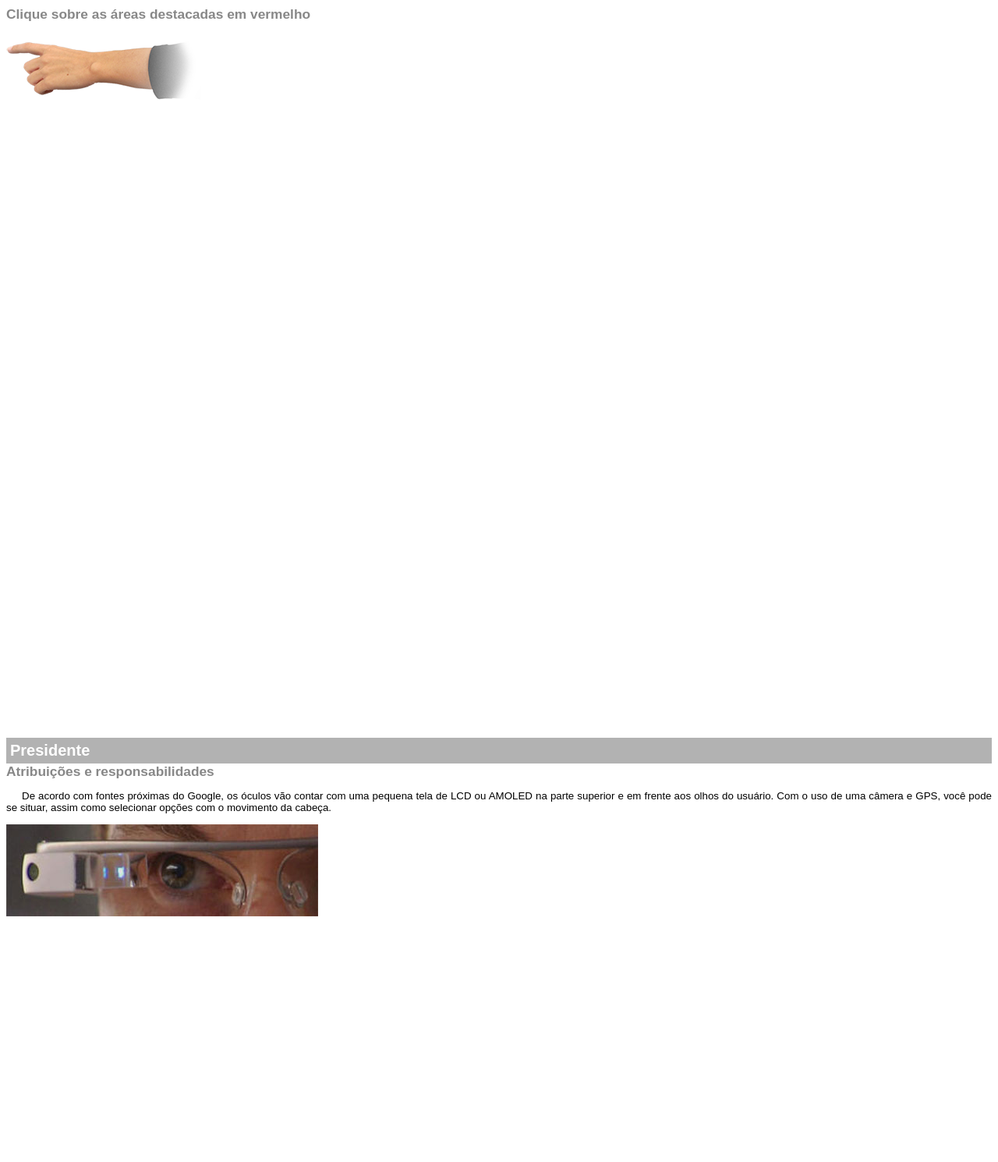
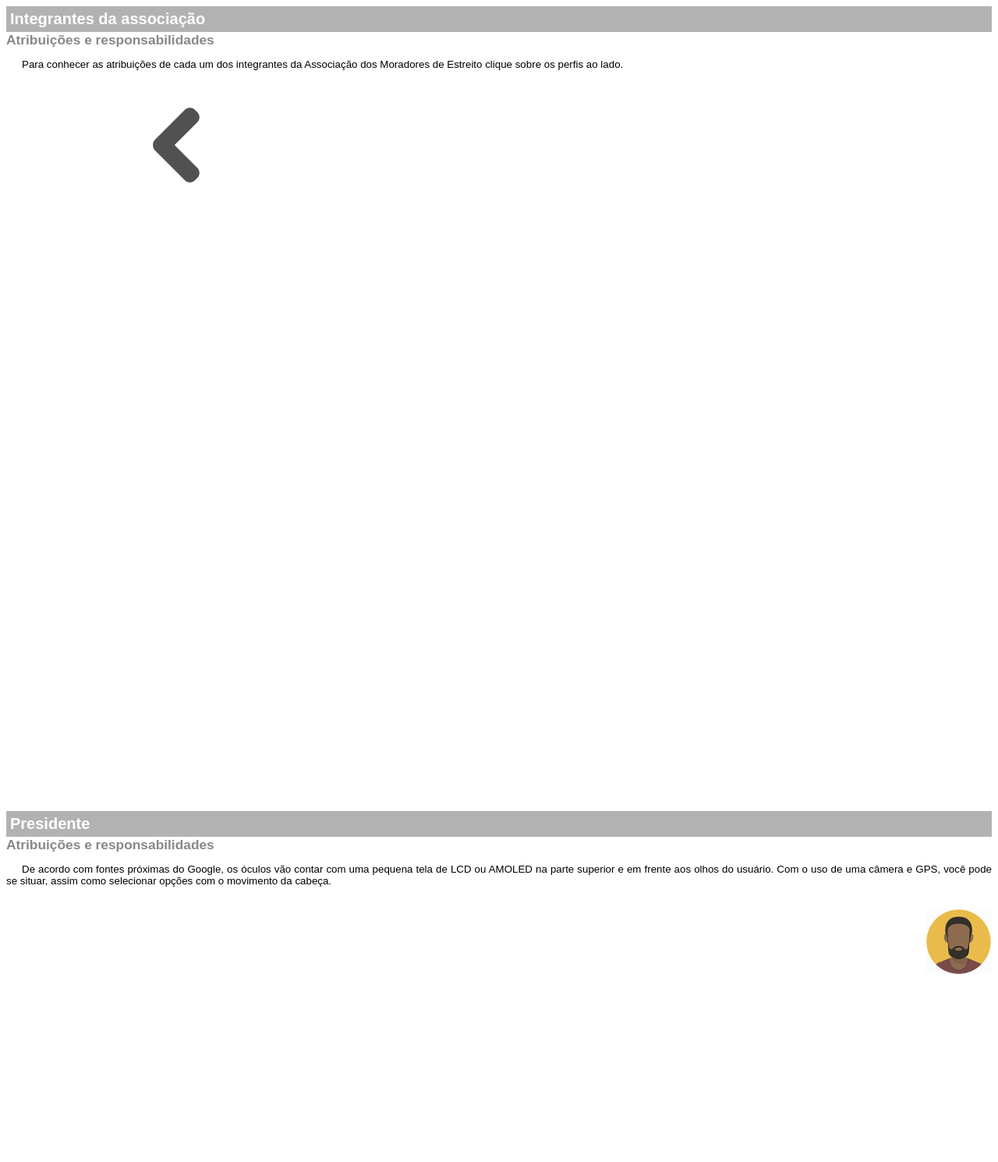
Before and after one commit to erlonpr/associacao-moradores-estreito, a PHP site: page /associacao-membros.html in a window 1280 px wide. Shown: the top 1490 px of the page at 78% size. Run offline with PHP 8.4, Linux system fonts and the light colour scheme.

Commit message:
mapeamento do organograma finalizado
tarefas concluídas:
- mapeamento dos links do organograma finalizado
- redimensionamento da imagem da seta de indicação do organograma

```diff
--- a/_css/fotos.css
+++ b/_css/fotos.css
@@ -24,7 +24,7 @@ ul#album-fotos li {
     -webkit-transition: all .4s ease-in; /* define o tempo de zoom out definido no evento HOVER do li */
 }
 
-/* formataçã ode cada spam que estão presentes nos itens da lista */
+/* formatação de cada spam que estão presentes nos itens da lista */
 ul#album-fotos li span {
     opacity: 0; /* para ocultar as legendas das fotos */
     color: #ffffff;
--- a/associacao-membros.html
+++ b/associacao-membros.html
@@ -42,12 +42,18 @@
     </head>
 <!-- ####################################################################### -->
     <body>
-        <article id="topo">
-            <header> <!-- cabeçalho-->
-                <h2>Clique sobre as áreas destacadas em vermelho</h2>
+      <!-- iframe inicial com explicação como que funciona essa seção ao usuário-->
+      <article id="inicial">
+          <header>
+              <h1>Integrantes da associação</h1>
+              <h2>Atribuições e responsabilidades</h2>
           </header>
+
+          <p>Para conhecer as atribuições de cada um dos integrantes da Associação dos Moradores de Estreito clique sobre os perfis ao lado.</p>
+          <br/>
+          <br/>
           <!-- imagem e legenda imagem -->
-            <img src="_images/mao.png" alt="Mão apontando para a esquerda"/>
+          <img src="_images/associacao-membros-seta-esquerda.png" alt="Seta apontando para a esquerda"/>
       </article>
 
       <article id="presidente">
@@ -56,18 +62,20 @@
               <h2>Atribuições e responsabilidades</h2>
           </header>
           <p>De acordo com fontes próximas do Google, os óculos vão contar com uma pequena tela de LCD ou AMOLED na parte superior e em frente aos olhos do usuário. Com o uso de uma câmera e GPS, você pode se situar, assim como selecionar opções com o movimento da cabeça.</p>
+          <br/>
           <!-- imagem e legenda imagem -->
-            <img src="_images/det-tela.jpg" alt="Tela do Google Glass"/>
+          <img src="_images/associacao-membros-icone-presidente.png" class="coloca-imagem-a-direita" alt="Presidente"/>
       </article>
 
       <article id="vice-presidente">
           <header>
-                <h1>Vice-presidente</h1>
+              <h1>Vice-Presidente</h1>
               <h2>Atribuições e responsabilidades</h2>
           </header>
+          <p>De acordo com fontes próximas do Google, os óculos vão contar com uma pequena tela de LCD ou AMOLED na parte superior e em frente aos olhos do usuário. Com o uso de uma câmera e GPS, você pode se situar, assim como selecionar opções com o movimento da cabeça.</p>
+          <br/>
           <!-- imagem e legenda imagem -->
-            <img src="_images/associacao-membros-icone-presidente.png" class="coloca-imagem-a-direita" alt="Câmera do Google Glass"/>
-            <p>Com o Google Glass será possível tirar fotos com até 5 megapixels e gravar vídeos com 720 linhas de resolução. Os primeiros vídeos e fotos capturados com o aparelho já começaram a circular pela rede, mas até agora ninguém tem muitas informações técnicas. Com o Google Glass será possível tirar fotos com até 5 megapixels e gravar vídeos com 720 linhas de resolução. Os primeiros vídeos e fotos capturados com o aparelho já começaram a circular pela rede, mas até agora ninguém tem muitas informações técnicas.</p>
+          <img src="_images/associacao-membros-icone-presidente.png" class="coloca-imagem-a-direita" alt="Presidente"/>
       </article>
 
       <article id="diretor-social">
@@ -89,5 +97,35 @@
           <img src="_images/det-bateria.jpg" class="coloca-imagem-a-direita" alt="Bateria e Gadgets do Google Glass"/>
           <p>Segundo a própria Google, o Glass virá com uma bateria que tem autonomia suficiente para durar um dia inteiro. Apenas algumas atividades como videoconferências e longas filmagens vão exigir um pouco mais. Além disso ele vem com WiFi, Bluetooth, 3G/4G e muito mais.</p>
       </article>
+
+      <article id="secretario">
+          <header>
+              <h1>Secretário</h1>
+              <h2>Atribuições e responsabilidades</h2>
+          </header>
+          <!-- imagem e legenda imagem -->
+          <img src="_images/det-bateria.jpg" class="coloca-imagem-a-direita" alt="Bateria e Gadgets do Google Glass"/>
+          <p>Segundo a própria Google, o Glass virá com uma bateria que tem autonomia suficiente para durar um dia inteiro. Apenas algumas atividades como videoconferências e longas filmagens vão exigir um pouco mais. Além disso ele vem com WiFi, Bluetooth, 3G/4G e muito mais.</p>
+      </article>
+
+      <article id="conselho-fiscal">
+          <header>
+              <h1>Conselho Fiscal</h1>
+              <h2>Atribuições e responsabilidades</h2>
+          </header>
+          <!-- imagem e legenda imagem -->
+          <img src="_images/det-bateria.jpg" class="coloca-imagem-a-direita" alt="Bateria e Gadgets do Google Glass"/>
+          <p>Segundo a própria Google, o Glass virá com uma bateria que tem autonomia suficiente para durar um dia inteiro. Apenas algumas atividades como videoconferências e longas filmagens vão exigir um pouco mais. Além disso ele vem com WiFi, Bluetooth, 3G/4G e muito mais.</p>
+      </article>
+
+      <article id="conselho-administrativo">
+          <header>
+              <h1>Conselho Administrativo</h1>
+              <h2>Atribuições e responsabilidades</h2>
+          </header>
+          <!-- imagem e legenda imagem -->
+          <img src="_images/det-bateria.jpg" class="coloca-imagem-a-direita" alt="Bateria e Gadgets do Google Glass"/>
+          <p>Segundo a própria Google, o Glass virá com uma bateria que tem autonomia suficiente para durar um dia inteiro. Apenas algumas atividades como videoconferências e longas filmagens vão exigir um pouco mais. Além disso ele vem com WiFi, Bluetooth, 3G/4G e muito mais.</p>
+      </article>
     </body>
 </html>
```
Also changed, not shown: associacao.html (+5 -5 lines), _images/associacao-membros-seta-esquerda.png (added), _images/galeria-02.jpg, _images/galeria-03.jpg. Lines whose indentation alone changed are shown as unchanged.
